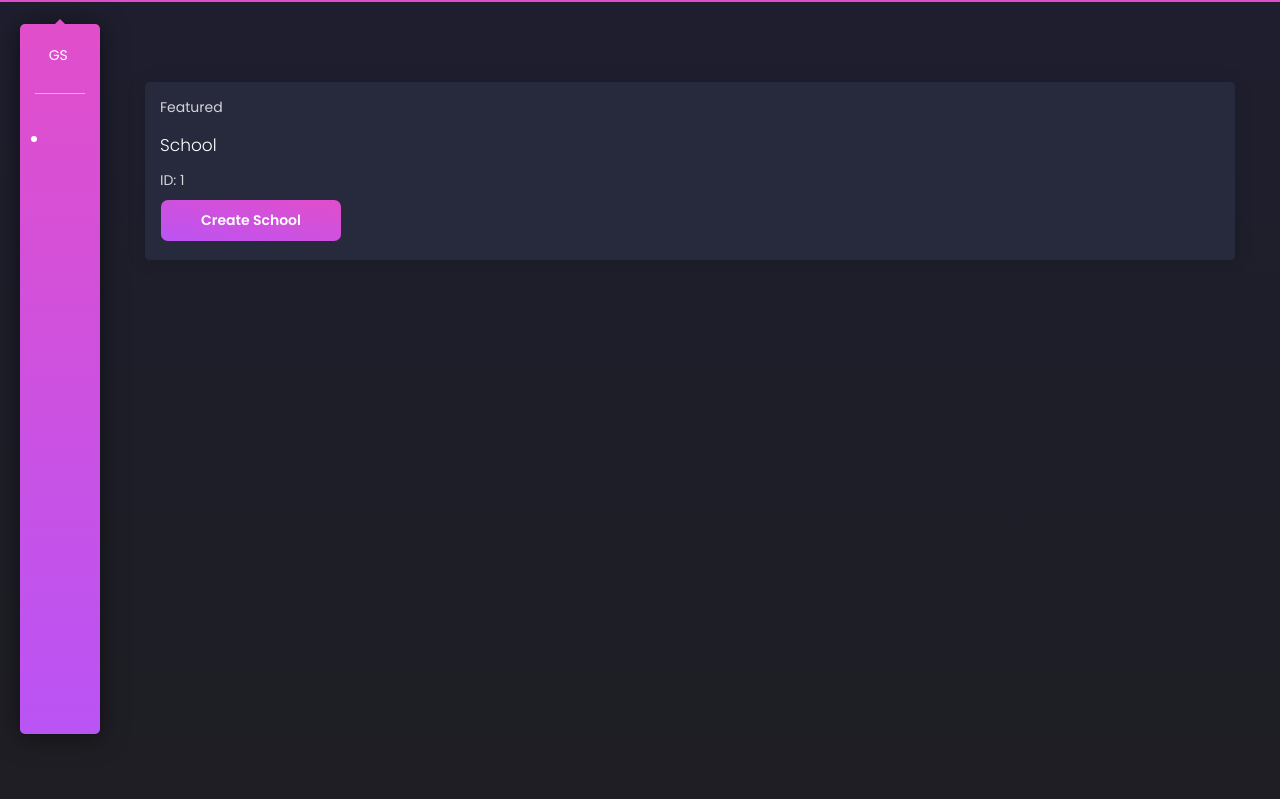
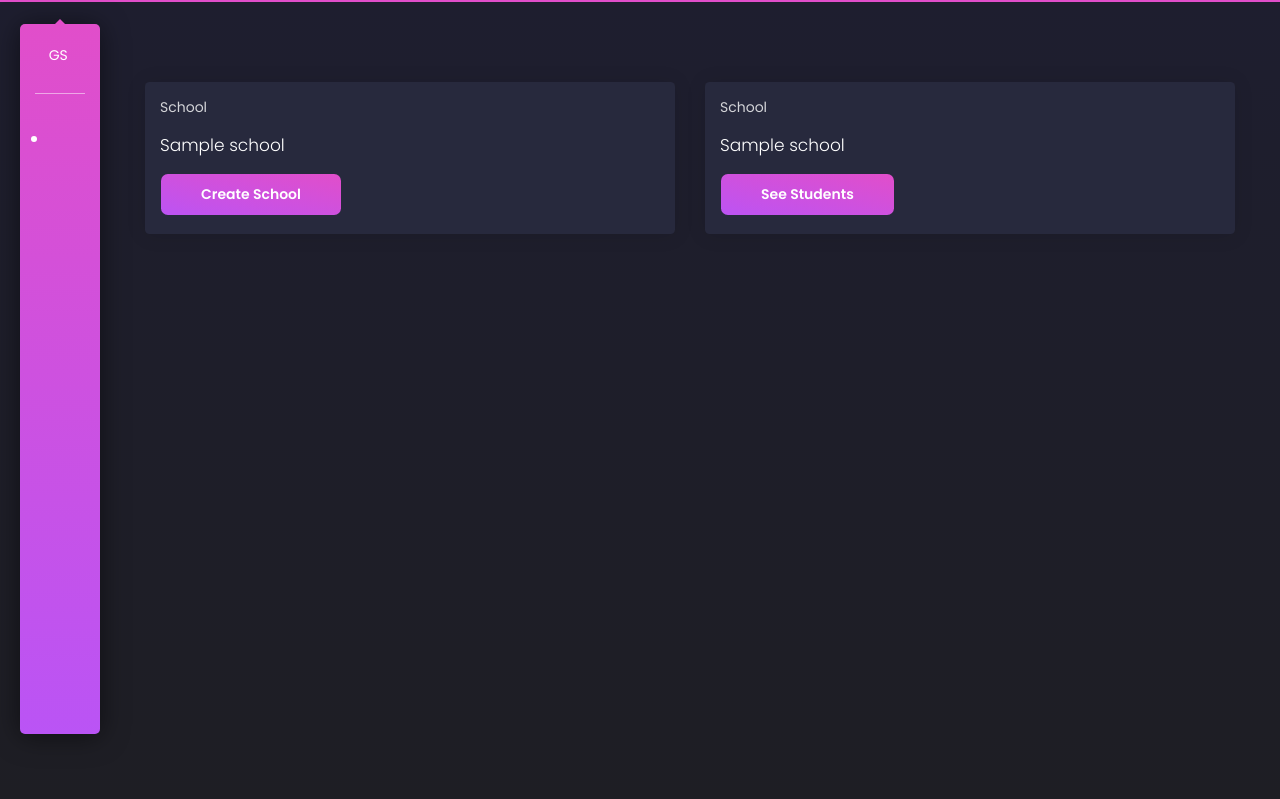
Before and after one commit to gamble33/Homerooms, a Flask app: page /school/ in a window 1280 px wide. Shown: the part 58-857 px from the top of the page. Run offline with Flask 2, Linux system fonts and the light colour scheme; a user stored in the database is signed in; tables that the repository leaves empty hold one stand-in row (values such as "Sample post"); some libraries are stand-ins or nearby versions.

Commit message:
Add Students List for School

```diff
--- a/website/models/User.py
+++ b/website/models/User.py
@@ -21,6 +21,11 @@ class User(database.Model, UserMixin):
     id: int = database.Column(database.Integer, primary_key=True)
     """
     Primary key (integer id)
+    """
+
+    name: str = database.Column(database.String(150))
+    """
+    Name of the user
     """
 
     email: str = database.Column(database.String(150), unique=True)
--- a/website/templates/school_home.html
+++ b/website/templates/school_home.html
@@ -4,16 +4,31 @@
 
 {% block content %}
 
-    <div class="card card-nav-tabs">
-        <div class="card-header card-header-warning">
-            Featured
+    <div class="row">
+        <div class="col">
+            <div class="card card-nav-tabs">
+                <div class="card-header card-header-warning">
+                    School
+                </div>
+                <div class="card-body">
+                    <h4 class="card-title">{{ school.name }}</h4>
+                    <a href="/school/create-school" class="btn btn-primary">Create School</a>
+                </div>
+            </div>
         </div>
-        <div class="card-body">
-            <h4 class="card-title">School</h4>
-            <p class="card-text">ID: {{ user.school_id }}</p>
-            <a href="/school/create-school" class="btn btn-primary">Create School</a>
+        <div class="col">
+            <div class="card card-nav-tabs">
+                <div class="card-header card-header-warning">
+                    School
+                </div>
+                <div class="card-body">
+                    <h4 class="card-title">{{ school.name }}</h4>
+                    <a href="/school/see-students" class="btn btn-primary">See Students</a>
+                </div>
+            </div>
         </div>
     </div>
 
 
+
 {% endblock %}
--- a/website/templates/sign_up.html
+++ b/website/templates/sign_up.html
@@ -11,6 +11,10 @@
 
                 <h4 class="h4 text-lg-center" align="center"><small class="text-muted">Create Student Account</small></h4>
 
+                <div class="form-group">
+                    <label for="name">Name</label>
+                    <input type="text" class="form-control" id="name" name="name" placeholder="Enter your Name"/>
+                </div>
                 <div class="form-group">
                     <label for="email">Email Address</label>
                     <input type="email" class="form-control" id="email" name="email" aria-describedby="emailHelp"
--- a/website/templates/sign_up_teacher.html
+++ b/website/templates/sign_up_teacher.html
@@ -12,6 +12,9 @@
                 <h4 class="h4 text-lg-center" align="center"><small class="text-muted">Create Teacher Account</small>
                 </h4>
 
+                <div class="form-group">
+                    <label for="name">Name</label>
+                    <input type="text" class="form-control" id="name" name="name" placeholder="Enter your Name"/>
                 <div class="form-group">
                     <label for="email">Email Address</label>
                     <input type="email" class="form-control" id="email" name="email" aria-describedby="emailHelp"
--- a/website/views/school.py
+++ b/website/views/school.py
@@ -2,7 +2,7 @@ from flask import Blueprint, render_template, redirect, url_for, request
 from flask_login import current_user, login_required
 
 from website import database
-from website.models.User import Teacher
+from website.models.User import Teacher, Student, User
 from website.models.School import School
 
 school = Blueprint('school', __name__)
@@ -47,9 +47,11 @@ def school_home():
     teacher = Teacher.query.filter_by(id=current_user.id).first()
     print(teacher)
 
+    _school = School.query.filter_by(id=current_user.school_id).first()
+
     # If the current user (teacher) is a part of school
     if current_user.school_id:
-        return render_template("school_home.html", user=current_user)
+        return render_template("school_home.html", user=current_user, school=_school)
 
     return redirect(url_for('school.create_school'))
 
@@ -70,3 +72,30 @@ def create_school():
         return redirect(url_for('school.school_home'))
 
     return render_template("create_school.html", user=current_user)
+
+@school.route('/see-students', methods=['GET'])
+@login_required
+def see_students():
+    """
+    List of all students in a school
+    :return:
+    """
+
+    # Is user a part of the school?
+    if not current_user.school_id:
+        return redirect(url_for('school.create_school'))
+
+    _school = School.query.filter_by(id=current_user.school_id).first()
+
+    student_user = {}
+
+    users = User.query.filter_by(school_id=_school.id, is_teacher=False)
+    """
+    List of all users in the same school as the current user (current teacher)
+    """
+
+    for user in users:
+        student_user[user] = Student.query.get(user.id)
+
+    return render_template("school_students_list.html", user=current_user, users=users, school=_school,
+                           student_user=student_user)
```
Also changed, not shown: website/templates/school_students_list.html (added, +21 -0 lines), website/views/auth.py (+5 -2 lines), 1 other file.
